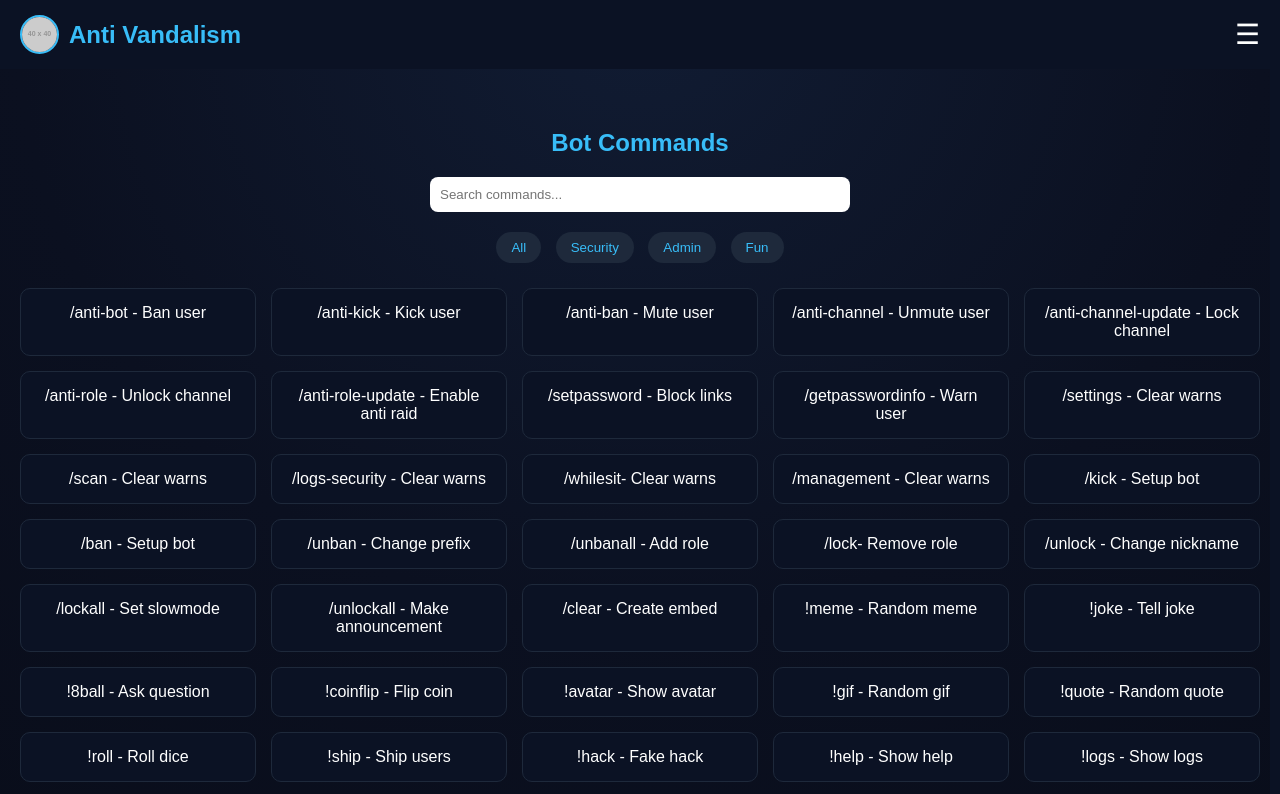
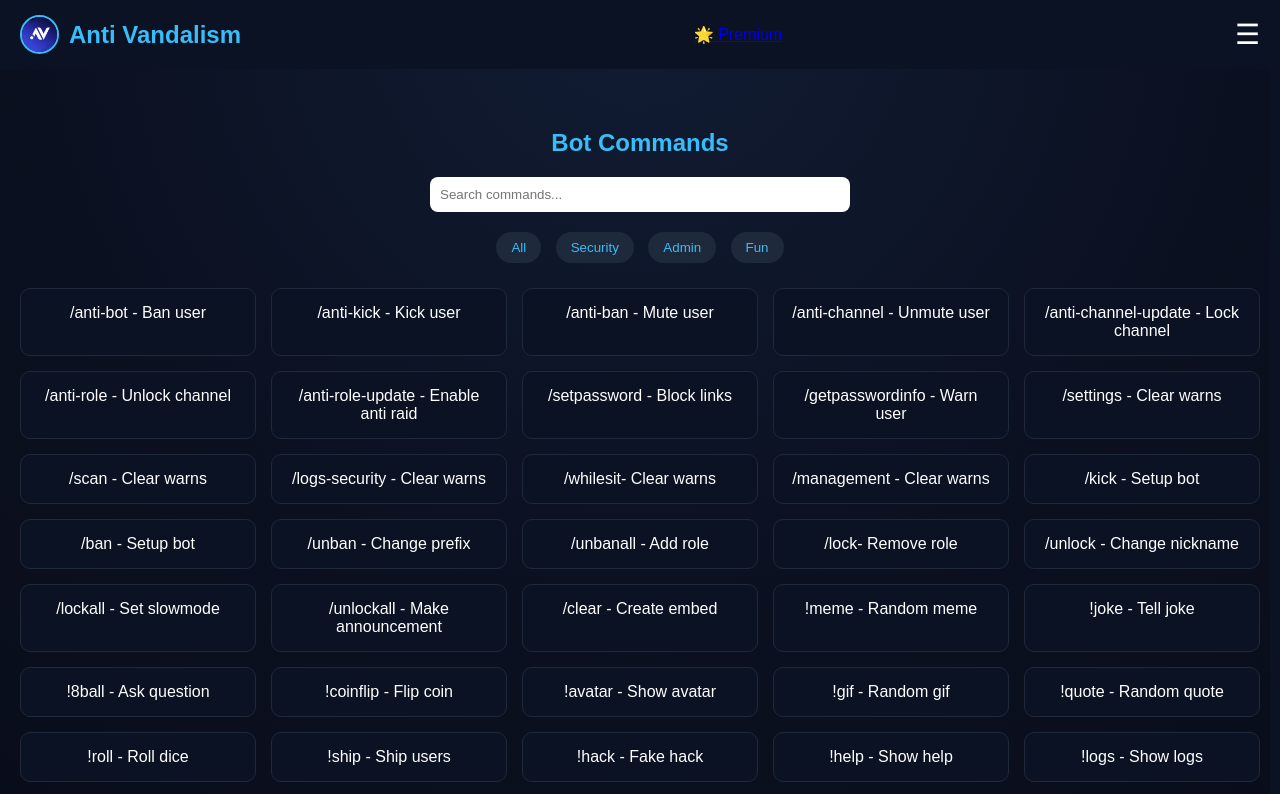
Before and after one commit to Safen-Sardar/Newwebsite, a plain HTML site: page commands.html in a window 1280 px wide. Shown: the top 794 px of the page. Drawn offline with Linux system fonts and the light colour scheme; placeholder pictures from the web are drawn by us.

Commit message:
Update commands.html

```diff
--- a/commands.html
+++ b/commands.html
@@ -228,14 +228,15 @@ footer p {
 <body>
 
 <nav>
-<div class="nav-left">
-<img src="https://via.placeholder.com/40">
-<h1>Anti Vandalism</h1>
-</div>
-
-    <!-- MENU -->
-
-  <div class="menu-icon" onclick="toggleMenu()">☰</div>
+    <div class="nav-left">
+        <img src="./image/55925539-26fc-47c6-bdad-b05f62ef40d9.png">
+        <h1>Anti Vandalism</h1>
+    </div>
+    <div class="nav-right">
+    <a href="./premium.html" class="premium-btn">
+        🌟 Premium
+    </a> </div>
+    <div class="menu-icon" onclick="toggleMenu()">☰</div>
 </nav>
 
 <div class="overlay" id="overlay" onclick="closeMenu()"></div>
@@ -243,19 +244,17 @@ footer p {
 <!-- MENU -->
 <div class="nav-menu" id="menu">
     <div class="menu-bot">
-        <img src="https://cdn.discordapp.com/attachments/970073623232667698/1497650990126600242/grok_image_xedti3c.jpg?ex=69ee4bad&is=69ecfa2d&hm=2d3f6191941f9dd3d42165637470cea2981bc40d3e7909e3b25b1d3e237b38fc&">
+        <img src="./image/55925539-26fc-47c6-bdad-b05f62ef40d9.png">
         <h3>Anti Vandalism</h3>
         <p>The best all-in-one bot
 for Discord</p>
     </div>
 
-    <a href="#">Premium</a>
-    <a href="#">Commands</a>
-    <a href="#">privacy policy</a>
-    <a href="#">Invite Bot</a>
+    <a href="./premium.html">Premium</a>
+    <a href="./commands.html">Commands</a>
+    <a href="./privacy.html">privacy policy</a>
+
 </div>
-
-
 
 <!-- COMMANDS SECTION -->
 <section class="commands">
```
